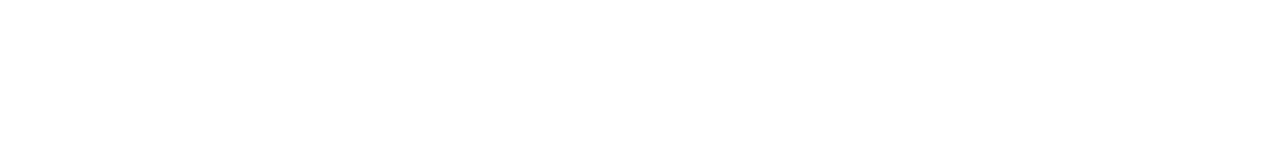
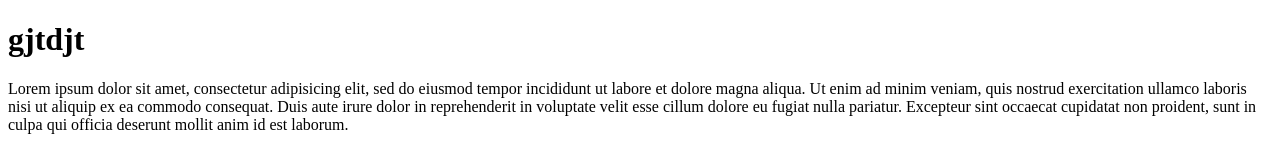
Before and after one commit to amirreza825/project, a plain HTML site: page about.html in a window 1280 px wide. Drawn offline with Linux system fonts and the light colour scheme.

Commit message:
add p tag to about page

```diff
--- a/about.html
+++ b/about.html
@@ -5,6 +5,8 @@
     <title>About Page</title>
   </head>
   <body>
+    <h1>gjtdjt</h1>
+    <p>Lorem ipsum dolor sit amet, consectetur adipisicing elit, sed do eiusmod tempor incididunt ut labore et dolore magna aliqua. Ut enim ad minim veniam, quis nostrud exercitation ullamco laboris nisi ut aliquip ex ea commodo consequat. Duis aute irure dolor in reprehenderit in voluptate velit esse cillum dolore eu fugiat nulla pariatur. Excepteur sint occaecat cupidatat non proident, sunt in culpa qui officia deserunt mollit anim id est laborum.</p>
 
   </body>
 </html>
```
